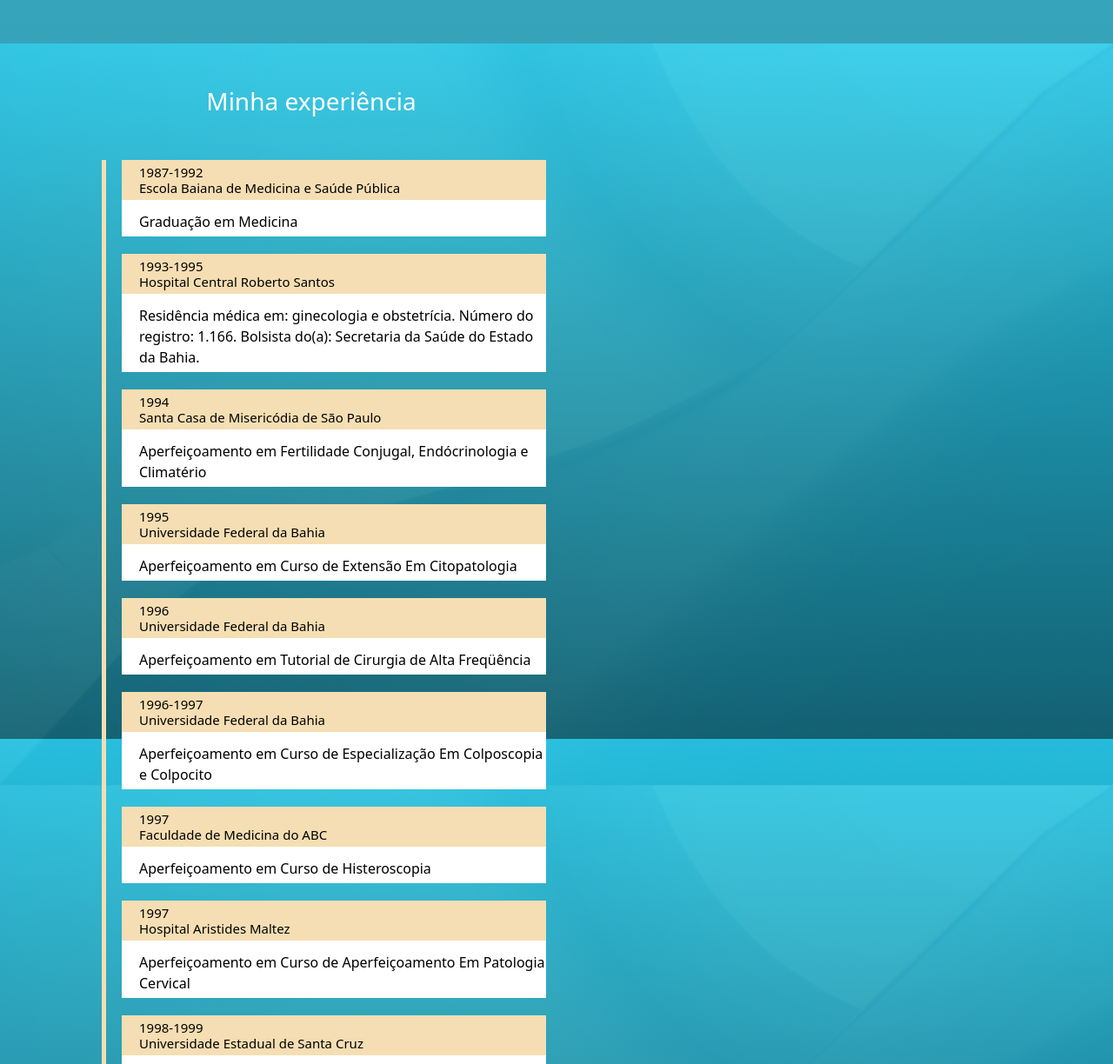
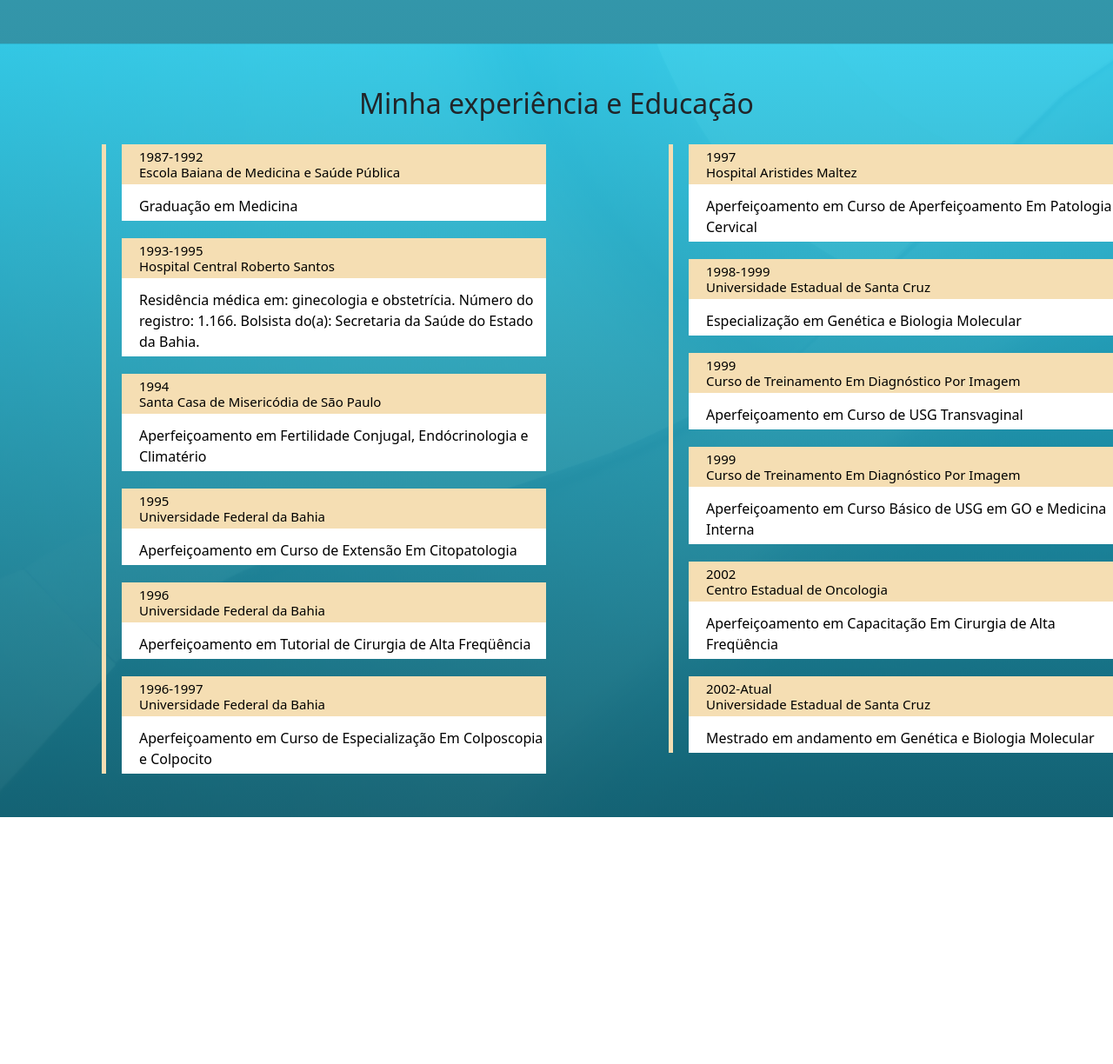
Before and after one commit to Flitzs/adrn, a plain HTML site: page adrn/index.html in a window 1280 px wide. Shown: the part 1576-2800 px from the top of the page at 87% size. After the commit the page ends 2516 px from the top, so only its background shows below. Drawn offline with nearby package versions, Linux system fonts and the light colour scheme; a script that the page names is missing.

Commit message:
Update index.html

```diff
--- a/adrn/index.html
+++ b/adrn/index.html
@@ -13,13 +13,13 @@
 </head>
 <body>
 
-    <!----------------Header section----------------->
+<!----------------Header section----------------->
 
     <section id="header">
         <div class="container text-center">
             <div class="user-box">
                 <img src="img/headshot3.png">
-                <h1>Dra. Adriana Benjamim Leal</h1>
+                <h1>Dra. Adriana Benjamin Leal</h1>
                 <p>Ginecologia e Obstetrícia</p>
             </div>
         </div>
@@ -28,7 +28,7 @@
         </div>
     </section>
 
-    <!-------------------User Info Section-------------------->
+<!-------------------User Info Section-------------------->
 
     <section id ="user_info">
         <div class="nav-bar">
@@ -78,11 +78,12 @@
     </div>
 
 <!-------------------Resumé-------------------->
+
     <div class="resume" id="resume">
         <div class="conteiner">
+            <h2 class="text-center">Minha experiência e Educação</h2>
             <div class="row">
                 <div class="col-sm-6">
-                    <h3 class="text-center">Minha experiência</h3>
                     <ul class="timeline">
                         <li>
                             <h4>1987-1992 <br> Escola Baiana de Medicina e Saúde Pública</h4>
@@ -119,12 +120,10 @@
                                 Aperfeiçoamento em Curso de Especialização Em Colposcopia e Colpocito
                             </p>
                         </li>
-                        <li>
-                            <h4>1997 <br> Faculdade de Medicina do ABC</h4>
-                            <p>
-                                Aperfeiçoamento em Curso de Histeroscopia
-                            </p>
-                        </li>
+                    </ul>
+                </div>
+                <div class="col-sm-6">
+                    <ul class="timeline">
                         <li>
                             <h4>1997 <br> Hospital Aristides Maltez</h4>
                             <p>
@@ -166,6 +165,10 @@
             </div>
         </div>
     </div>
+
+<!-------------------Resumé-------------------->
+
+    <div class="services" id="services"></div>
     </section>
 </body>
 </html>
```
